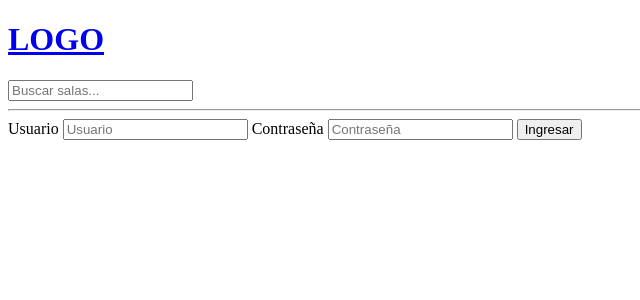
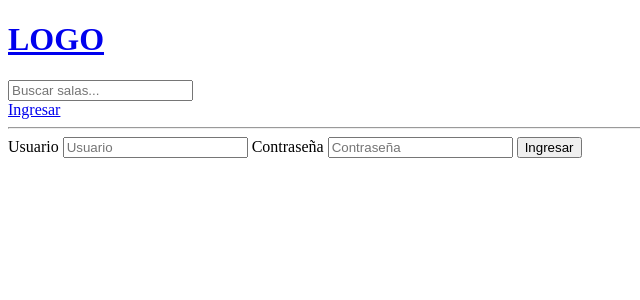
Before and after one commit to marcelonieva7/studyBud, a Django app: template base/templates/base/login_register.html in a window 1280 px wide. Shown: the top 300 px of the page, without its empty margins (0-640 px from the left). Run offline with Django 4.2, Linux system fonts and the light colour scheme; the template is opened without the code that fills it, so the values that code supplies are empty; parts of the project's set-up code (start-up, migrations or seed data) failed here and were passed over.

Commit message:
feat(Base): add login link

```diff
--- a/templates/navbar.html
+++ b/templates/navbar.html
@@ -7,4 +7,6 @@
 
 </form>
 
+<a href="{% url 'base:login' %}">Ingresar</a>
+
 <hr>
```
